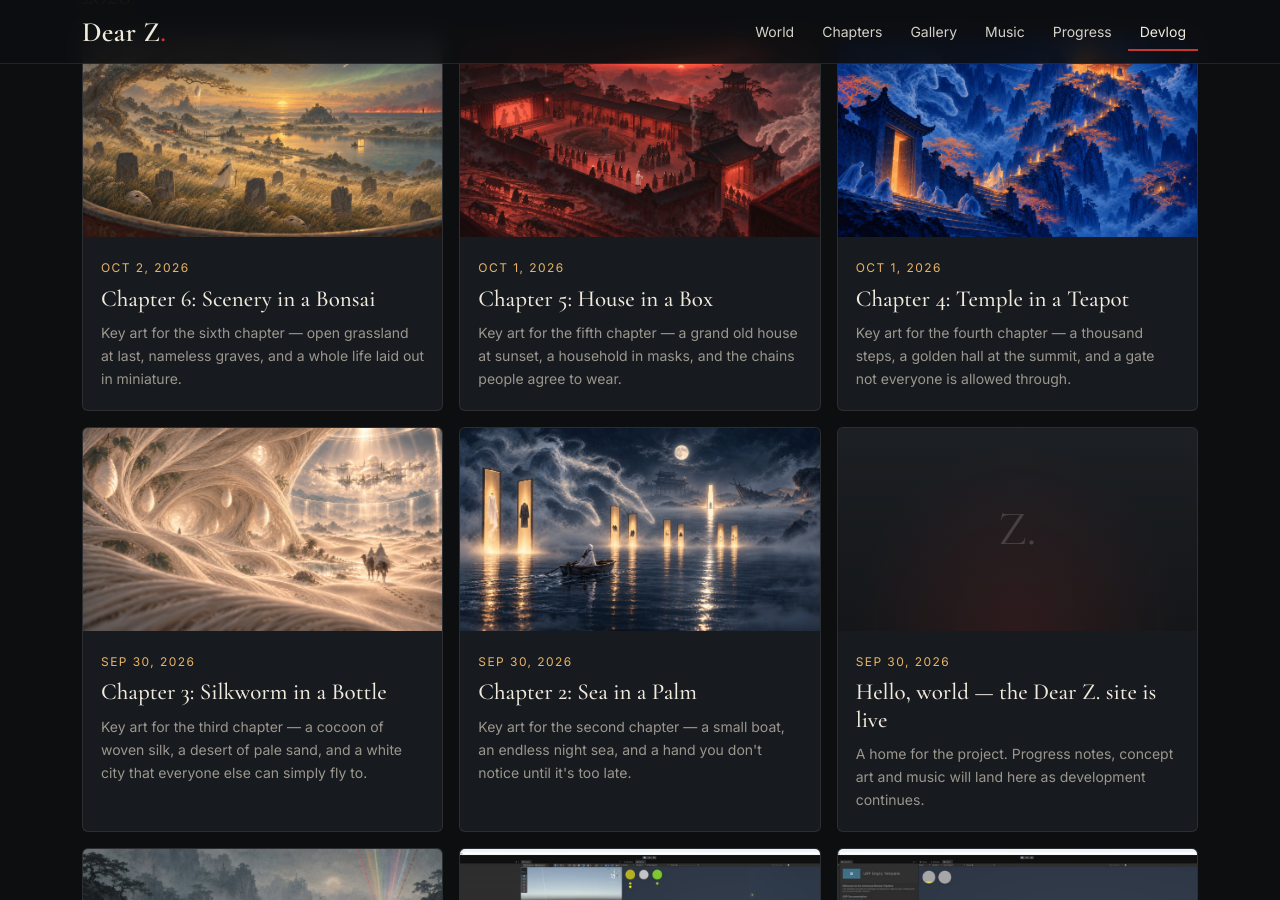
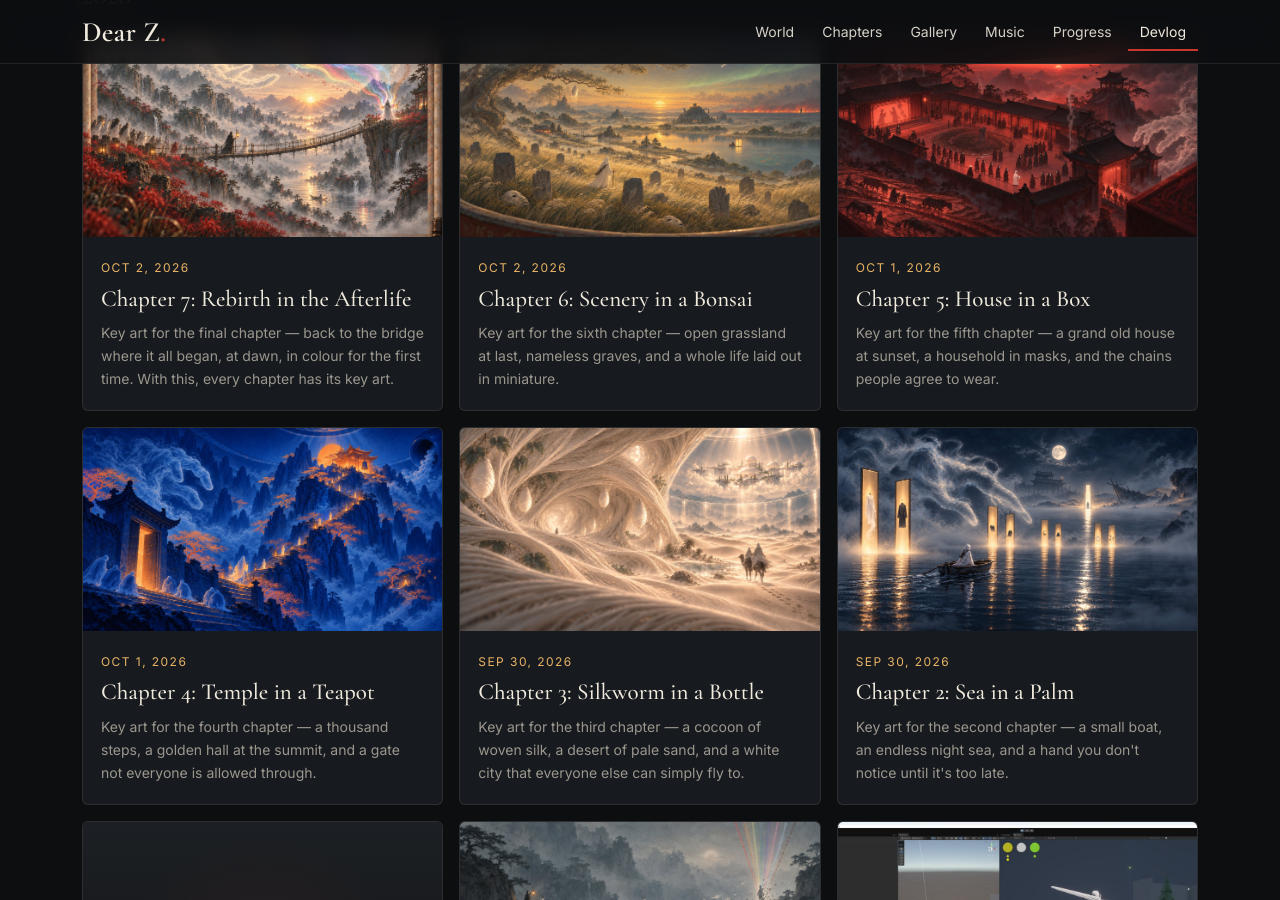
Before and after one commit to xiayu-zhao/DearZ-web, a Jekyll site: the page built from devlog/index.html, in a window 1280 px wide and 900 px high, scrolled down 421 px. Built offline with Jekyll 4.4.1, drawn with Linux system fonts in a browser that asks for light colours.

Commit message:
Add Chapter 7 "Rebirth in the Afterlife" key art
Chapter card, gallery tile, roadmap item and devlog post. All seven
chapters now have key art.

Co-Authored-By: Claude Opus 5.5 <noreply@anthropic.com>

```diff
--- a/_data/chapters.yml
+++ b/_data/chapters.yml
@@ -102,4 +102,6 @@
   hook: >-
     Back to the bridge. What waits on the other side depends on
     the Life Scroll you carried there.
-  status: ["Outline"]
+  art: /assets/img/ch7-rebirth-in-the-afterlife-960.jpg
+  art_full: /assets/img/ch7-rebirth-in-the-afterlife.jpg
+  status: ["Concept art", "Outline"]
--- a/_data/gallery.yml
+++ b/_data/gallery.yml
@@ -39,12 +39,14 @@
   src: /assets/img/ch6-scenery-in-a-bonsai.jpg
   thumb: /assets/img/ch6-scenery-in-a-bonsai-960.jpg
 
+- title: Rebirth in the Afterlife
+  title_cn: 复往生
+  caption: Chapter 7 key art — back at the bridge at dawn, the traveller holds up the finished Life Scroll as nine threads of light return, while everyone they met waits to cross.
+  src: /assets/img/ch7-rebirth-in-the-afterlife.jpg
+  thumb: /assets/img/ch7-rebirth-in-the-afterlife-960.jpg
+
 - title: The Lantern Terrace
   title_cn: 灯台
   caption: Early mood concept — a temple terrace at dusk and a lantern holding a fragment of memory.
   src: /assets/img/concept-temple-lantern.jpg
   thumb: /assets/img/concept-temple-lantern-960.jpg
-
-- title: Rebirth in the Afterlife
-  title_cn: 复往生
-  placeholder: true
--- a/_data/roadmap.yml
+++ b/_data/roadmap.yml
@@ -77,6 +77,11 @@
   status: done
   log: /devlog/2026/10/02/chapter-6-scenery-in-a-bonsai/
 
+- name: Chapter 7 key art
+  area: Art & Audio
+  status: done
+  log: /devlog/2026/10/02/chapter-7-rebirth-in-the-afterlife/
+
 - name: Chapter 1 art direction & music
   area: Art & Audio
   status: doing
--- /dev/null
+++ b/_posts/2026-10-02-chapter-7-rebirth-in-the-afterlife.md
@@ -0,0 +1,26 @@
+---
+title: "Chapter 7: Rebirth in the Afterlife"
+description: Key art for the final chapter — back to the bridge where it all began, at dawn, in colour for the first time. With this, every chapter has its key art.
+tags: [Art, Chapter 7]
+date: 2026-10-02 17:00:00 +0000
+image: /assets/img/ch7-rebirth-in-the-afterlife.jpg
+image_alt: Concept art framed as an unrolled Chinese handscroll — at dawn over a misty gorge, a white-cloaked figure on the far cliff holds up a glowing scroll as rainbow threads of light pour into it; on the rope bridge stand a hooded lantern-bearer and a figure in white, followed by a long line of robed travellers, a child in red among them; red spider lilies cover the near slope, a small boat drifts on the river below, a hand of cloud dissolves in the sky, and nine small red seal stamps run along the top.
+---
+
+Chapter 7, **Rebirth in the Afterlife** (复往生), is where the journey ends: back at the bridge from Chapter 1.
+
+## The idea
+
+You've walked a whole life that wasn't yours. Now you're on the far side of the bridge, holding the scroll you've carried since the beginning. What's written on it, and how much of it you managed to fill, decides what happens next.
+
+The game has three endings. This image is one of them.
+
+## Reading the image
+
+- **Colour, at last.** Every chapter so far has been painted in a single ink tone. This is the first time the world is in full colour: the nine threads of light that scattered on this bridge in Chapter 1 are flowing back into the scroll.
+- **The lilies** that shattered like glass in Chapter 1 are in full bloom.
+- **The bridge** holds the lantern-bearer, a figure in white, and behind them a long line of travellers waiting to cross. Look for faces you might recognise from earlier chapters, like the child in red.
+- **The hand** of mist that followed you through every chapter is opening up and dissolving into the clouds.
+- **The frame** is the Life Scroll itself: its rollers at the edges, its stitched panels across the sky, and a row of seals collected along the way. Each seal is a story from an earlier chapter.
+
+With this, every chapter of *Dear Z.* has its key art, from the mist of the first bridge to the colour of the last. The next step is turning these pictures into places you can walk through.
```
Also changed, not shown: assets/img/ch7-rebirth-in-the-afterlife-960.jpg (added), assets/img/ch7-rebirth-in-the-afterlife.jpg (added).
